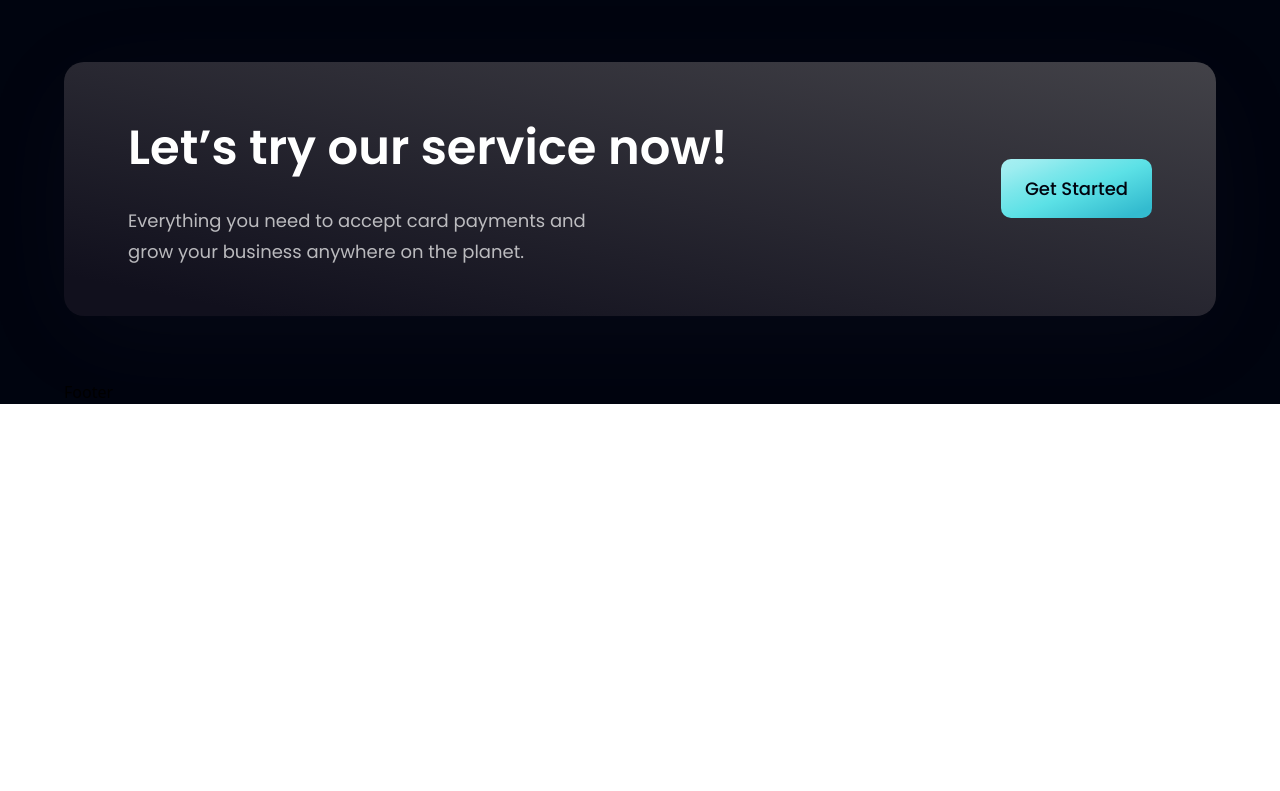
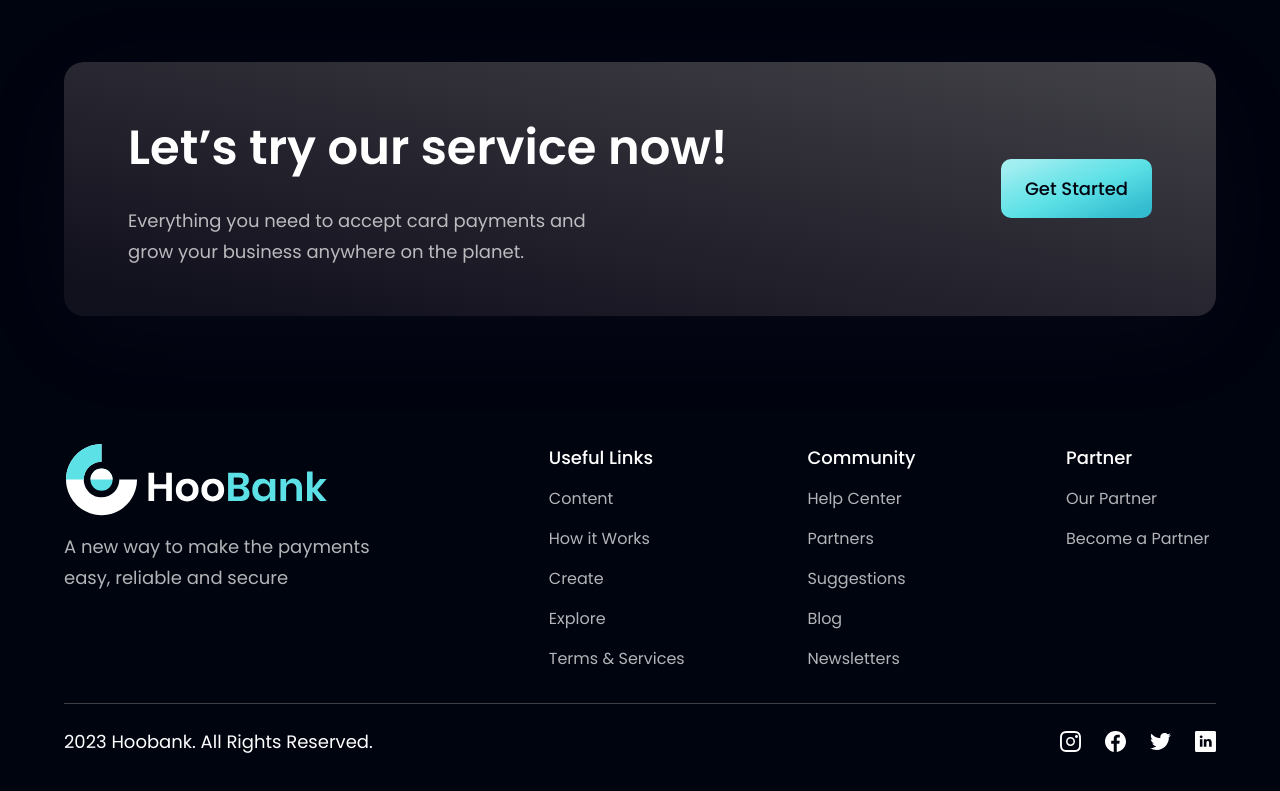
Before and after one commit to CiroJSCH/HooBank-Landing-Page, a React (Vite) app: page / in a window 1280 px wide. Shown: the part 4066-4857 px from the top of the page. Before the commit the page ends 4470 px from the top, so only its background shows below. Built offline with nearby package versions, Linux system fonts and the light colour scheme.

Commit message:
Footer component

```diff
--- a/src/components/Footer.jsx
+++ b/src/components/Footer.jsx
@@ -1,7 +1,70 @@
-const Footer = () => {
-  return (
-    <div>Footer</div>
-  )
-}
+// Images
+import { logo } from '../assets';
 
-export default Footer
+// Static data
+import { footerLinks, socialMedia } from '../constants';
+
+// Styles
+import styles from '../styles';
+
+const Footer = () => (
+  <section className={`${styles.flexCenter} ${styles.paddingY} flex-col`}>
+    <div className={`${styles.flexStart} md:flex-row flex-col mb-8 w-full`}>
+      <div className='flex-1 flex flex-col justify-start mr-10'>
+        <img
+          src={logo}
+          alt='hoobank'
+          className='w-[266px] h-[72px] object-contain'
+        />
+        <p className={`${styles.paragraph} mt-4 max-w-[310px]`}>
+          A new way to make the payments easy, reliable and secure
+        </p>
+      </div>
+
+      <div className='flex-[1.5] w-full flex flex-row justify-between flex-wrap md:mt-0 mt-10'>
+        {footerLinks.map((footerLink) => (
+          <div
+            key={footerLink.title}
+            className='flex flex-col ss:my-0 my-4 min-w-[150px]'
+          >
+            <h4 className='font-poppins font-medium text-[18px] leading-[27px] text-white'>
+              {footerLink.title}
+            </h4>
+            <ul className='list-none mt-4'>
+              {footerLink.links.map((link, index) => (
+                <li
+                  key={link.name}
+                  className={`font-poppins font-normal text-[16px] leading-[24px] text-dimWhite hover:text-secondary cursor-pointer ${
+                    index !== footerLink.links.length - 1 ? 'mb-4' : 'mb-0'
+                  }`}
+                >
+                  {link.name}
+                </li>
+              ))}
+            </ul>
+          </div>
+        ))}
+      </div>
+    </div>
+
+    <div className='w-full flex justify-between items-center md:flex-row flex-col pt-6 border-t-[1px] border-t-[#3F3E45]'>
+      <p className='font-poppins font-normal text-[18px] leading-[27px] text-white text-center'>
+        {new Date().getFullYear()} Hoobank. All Rights Reserved.
+      </p>
+      <div className='flex flex-row md:mt-0 mt-6'>
+        {socialMedia.map((social, index) => (
+          <img
+            key={social.id}
+            src={social.icon}
+            alt={social.id}
+            className={`w-[21px] h-[21px] object-contain cursor-pointer ${
+              index !== socialMedia.length - 1 ? 'mr-6' : 'mr-0'
+            }`}
+          />
+        ))}
+      </div>
+    </div>
+  </section>
+);
+
+export default Footer;
```
